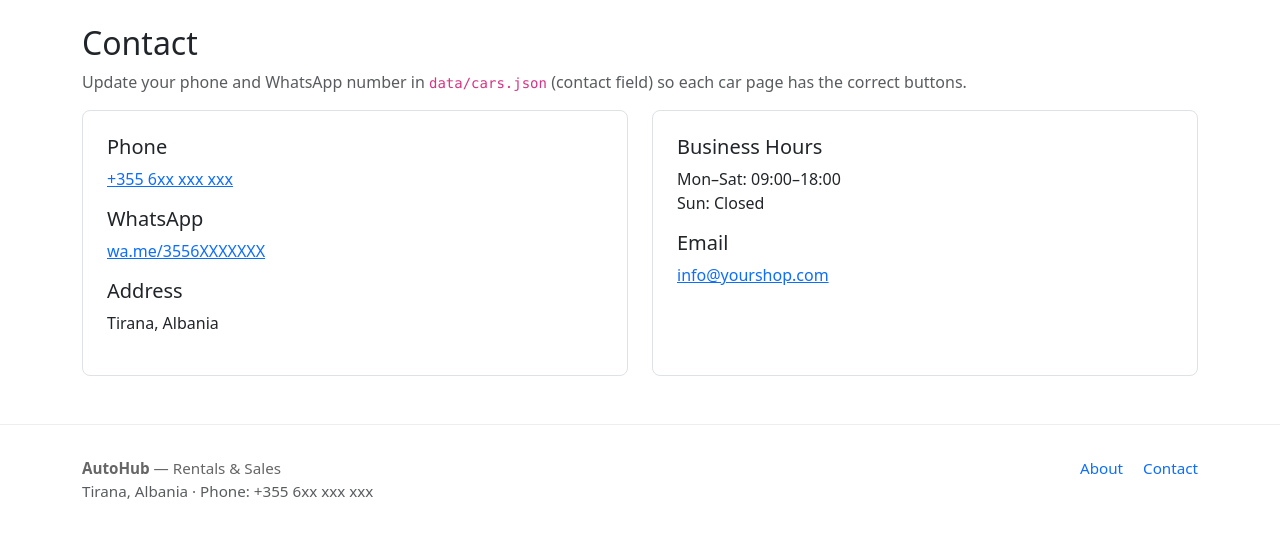
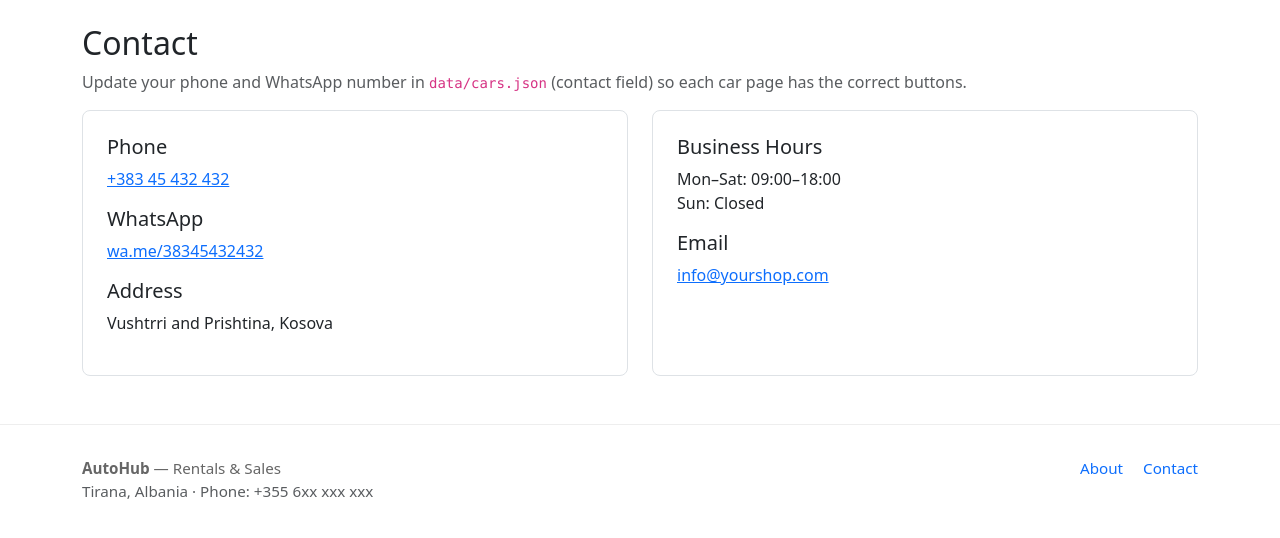
Before and after one commit to valonavdiu/car-inventory, a Flask app: page /contact in a window 1280 px wide. Shown: the part 56-594 px from the top of the page. Run offline with Flask 3, Linux system fonts and the light colour scheme.

Commit message:
contact.html

```diff
--- a/templates/contact.html
+++ b/templates/contact.html
@@ -7,11 +7,11 @@
     <div class="col-md-6">
       <div class="p-4 border rounded-3 h-100">
         <h5>Phone</h5>
-        <p><a href="tel:+3556XXXXXXX">+355 6xx xxx xxx</a></p>
+        <p><a href="tel:+38345432432">+383 45 432 432</a></p>
         <h5>WhatsApp</h5>
-        <p><a href="https://wa.me/3556XXXXXXX">wa.me/3556XXXXXXX</a></p>
+        <p><a href="https://wa.me/38345432432">wa.me/38345432432</a></p>
         <h5>Address</h5>
-        <p>Tirana, Albania</p>
+        <p>Vushtrri and Prishtina, Kosova</p>
       </div>
     </div>
     <div class="col-md-6">
```
